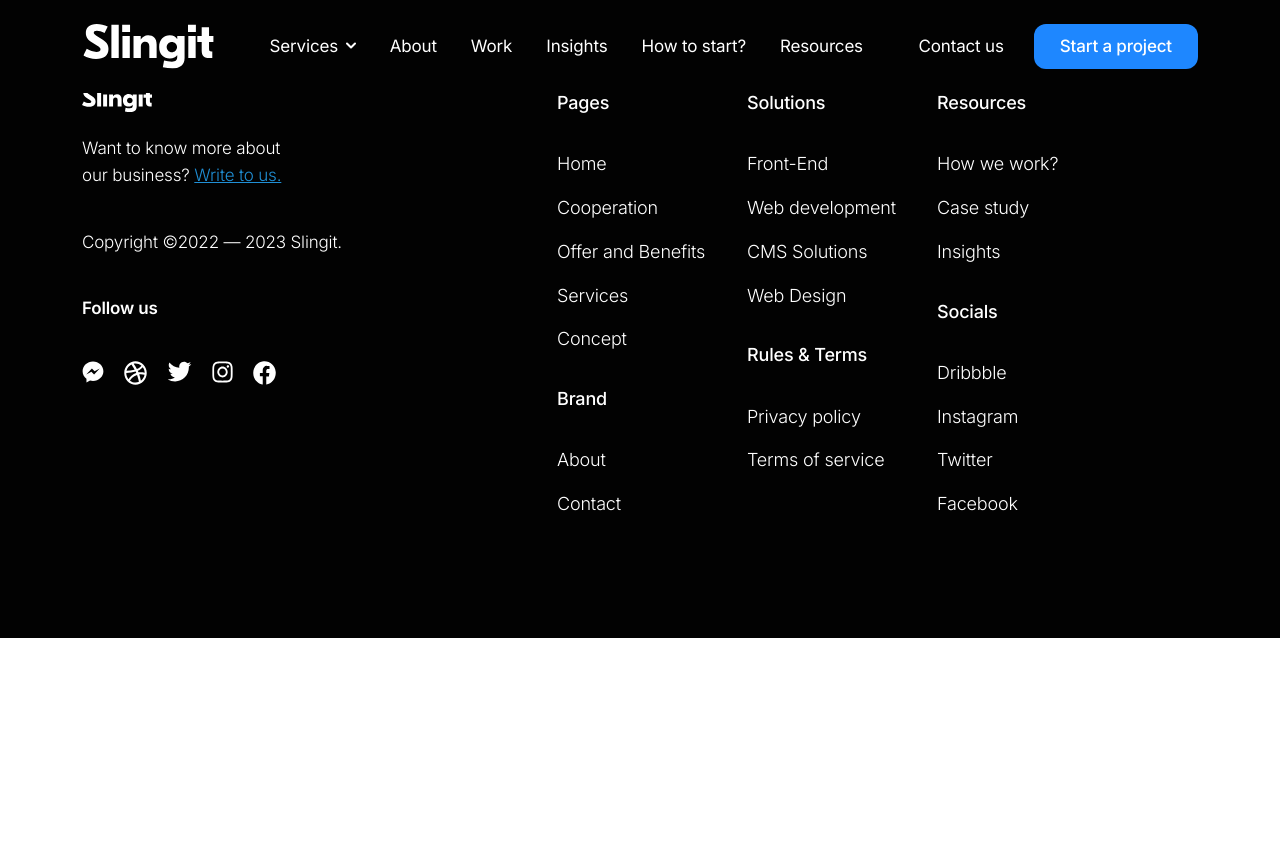
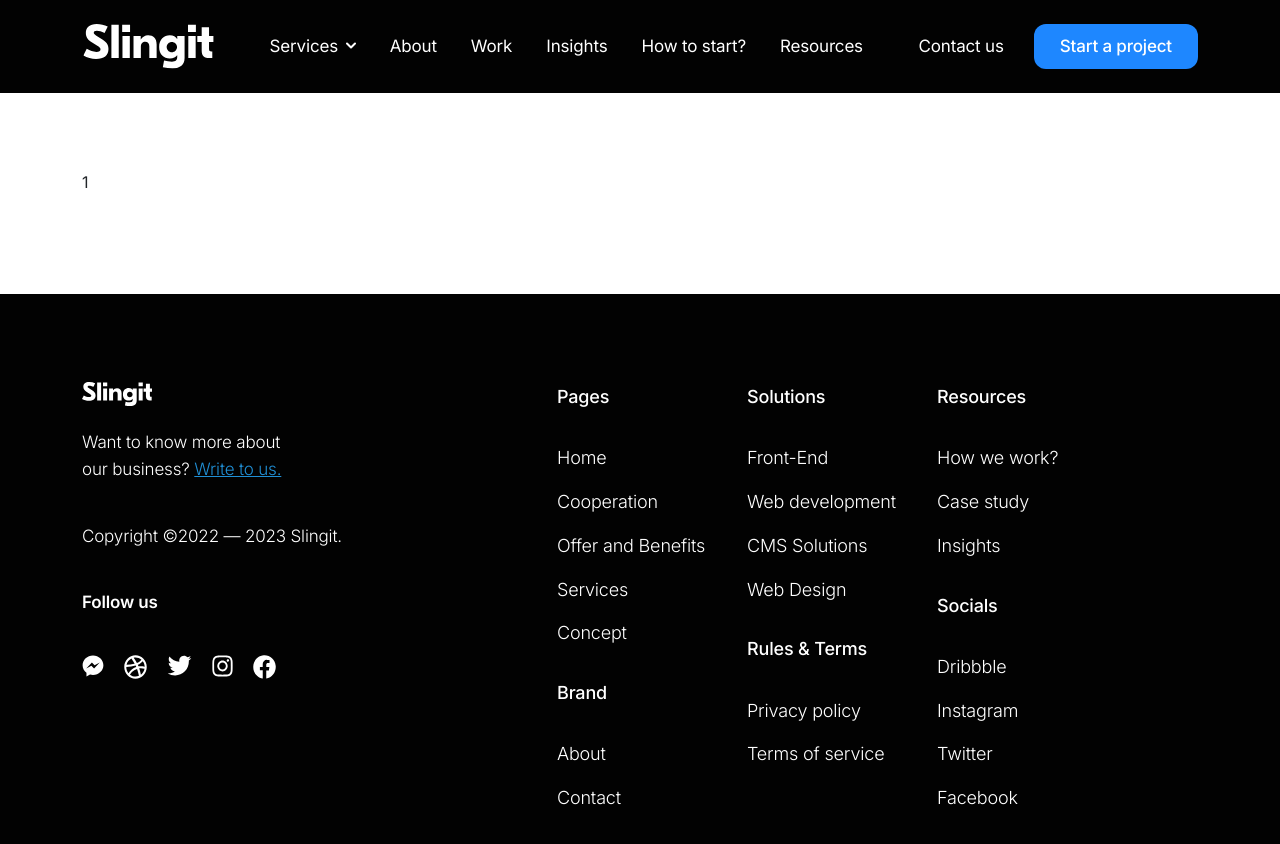
Before and after one commit to mcpalez/simple-react-web, a React (Create React App) app: page /services/ux-ui-services in a window 1280 px wide. Shown: the top 844 px of the page. Before the commit the page ends 800 px from the top, so only its background shows below. Built offline with nearby package versions, Linux system fonts and the light colour scheme.

Commit message:
react router update, styles added

```diff
--- a/src/assets/Styles/uxui/uxui.scss
+++ b/src/assets/Styles/uxui/uxui.scss
@@ -0,0 +1 @@
+@import './uxui-hero';
--- a/src/components/sections/uxui/Hero.jsx
+++ b/src/components/sections/uxui/Hero.jsx
@@ -1,8 +1,19 @@
-import React from 'react'
+import React from 'react';
+import Container from 'react-bootstrap/Container';
+import Row from 'react-bootstrap/Row';
+import Col from 'react-bootstrap/Col';
 
 function Hero() {
   return (
-    <div>Hero</div>
+    <section className='uxui__hero top--spacing'>
+		<Container>
+			<Row>
+				<Col>
+					1
+				</Col>
+			</Row>
+		</Container>
+    </section>
   )
 }
 
--- a/src/layout/NavigationBar.jsx
+++ b/src/layout/NavigationBar.jsx
@@ -11,6 +11,7 @@ import { useState, useEffect, useRef } from 'react';
 import Home from '../pages/Home';
 import Development from '../pages/Development';
 import Services from '../pages/Services';
+import Uxui from '../pages/Uxui';
 
 function NavigationBar() {
 	const scrollDirection = useScrollDirection();
@@ -93,6 +94,8 @@ function NavigationBar() {
           	<Route path='/' element={<Home />}/>
 		  	<Route path='services' element={<Services />}></Route>
 			<Route path='services/development-services' element={<Development />}></Route>
+			<Route path='services/development-services' element={<Development />}></Route>
+			<Route path='services/ux-ui-services' element={<Uxui />}></Route>
         </Routes>
       </Router>
   )
```
